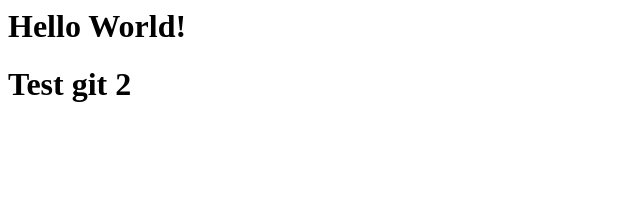
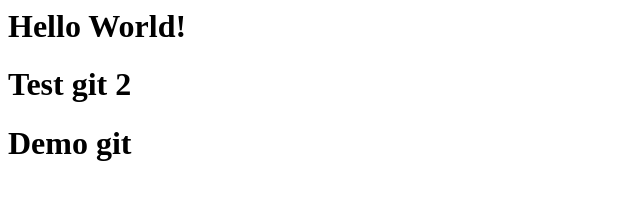
Before and after one commit to KieuLong203/demo, a plain HTML site: page index.html in a window 1280 px wide. Shown: the whole page, without its empty margins (0-640 px from the left). Drawn offline with Linux system fonts and the light colour scheme.

Commit message:
Update index.html

```diff
--- a/index.html
+++ b/index.html
@@ -1,2 +1,3 @@
 <h1>Hello World!</h1>
 <h1> Test git 2</h1>
+<h1>Demo git</h1>
```
